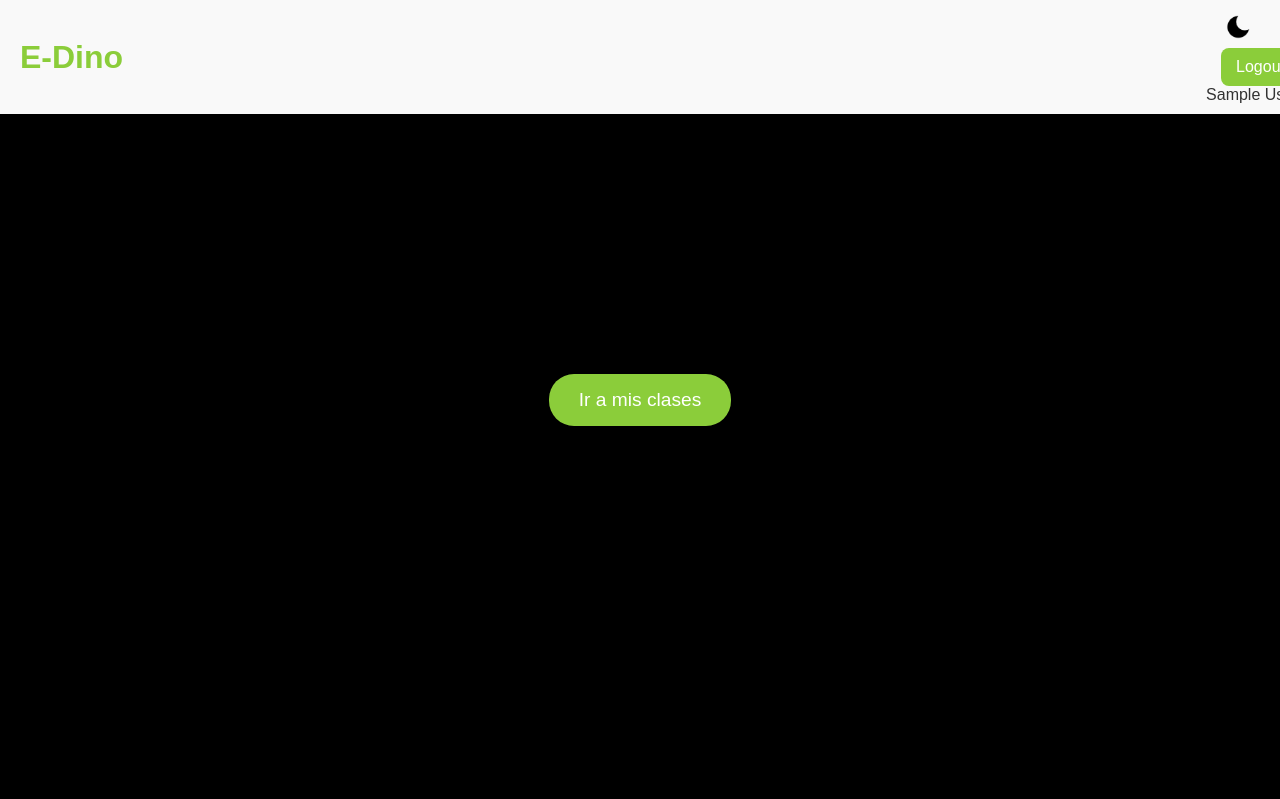
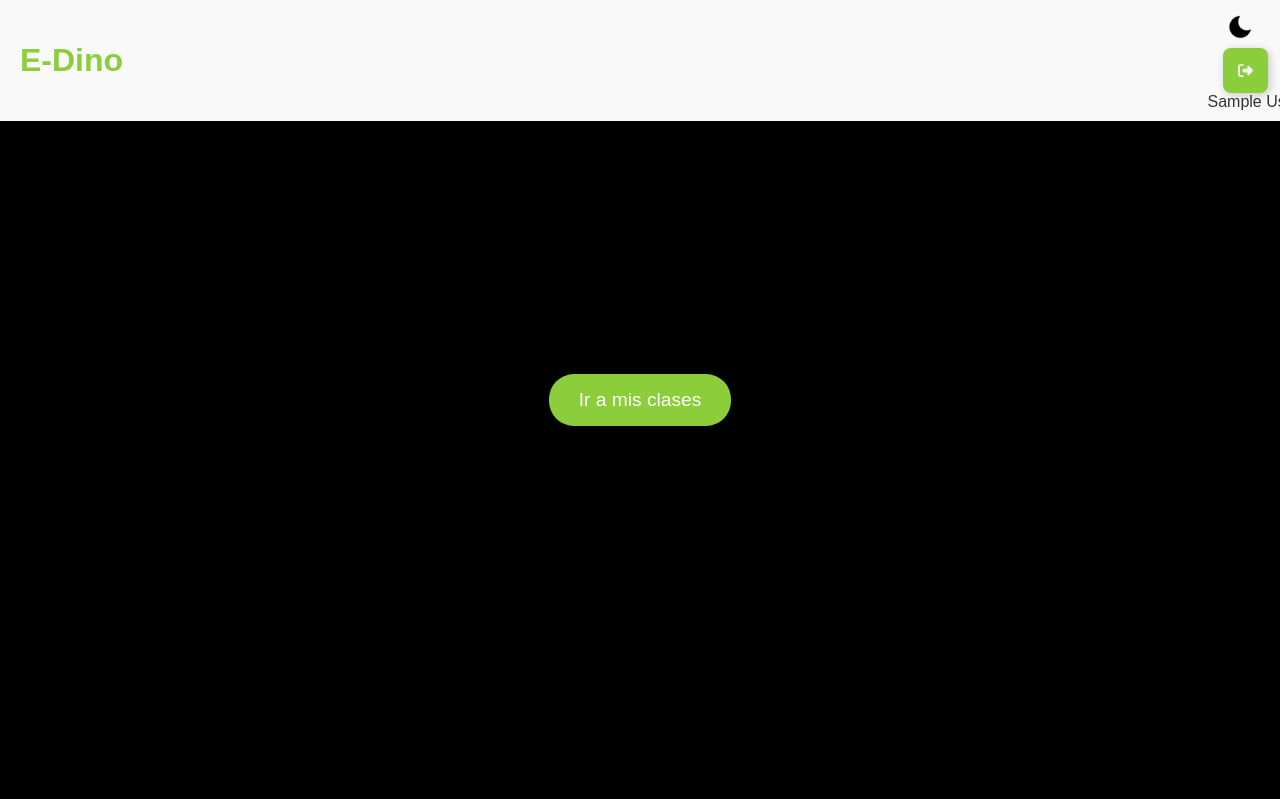
Before and after one commit to JulioDiaz131xd/e-dino_host, a PHP site: page / in a window 1280 px wide. Shown: the top 799 px of the page. Run offline with PHP 8.4, Linux system fonts and the light colour scheme; the visitor is signed in with stand-in values (Sample User, id 1); some libraries are stand-ins or nearby versions.

Commit message:
DAN BETA LOGOUT
XD

```diff
--- a/assets/css/style-index.css
+++ b/assets/css/style-index.css
@@ -9,6 +9,83 @@
     --color-button-light: #8BCD3A;
     --color-button-dark: rgb(139, 205, 58);
 }
+
+/* LOGOUT BETA */
+
+/* From Uiverse.io by kennyotsu-monochromia */
+.Btn {
+    --black: #000000;
+    --ch-black: #141414;
+    --eer-black: #1b1b1b;
+    --night-rider: #2e2e2e;
+    --white: #ffffff;
+    --af-white: #f3f3f3;
+    --ch-white: #e1e1e1;
+    display: flex;
+    align-items: center;
+    justify-content: flex-start;
+    width: 45px;
+    height: 45px;
+    border: none;
+    border-radius: 5px;
+    cursor: pointer;
+    position: relative;
+    overflow: hidden;
+    transition-duration: .3s;
+    box-shadow: 2px 2px 10px rgba(0, 0, 0, 0.199);
+    background-color: var(--night-rider);
+  }
+
+  /* plus sign */
+  .sign {
+    width: 100%;
+    transition-duration: .3s;
+    display: flex;
+    align-items: center;
+    justify-content: center;
+  }
+
+  .sign svg {
+    width: 17px;
+  }
+
+  .sign svg path {
+    fill: var(--af-white);
+  }
+  /* text */
+  .text {
+    position: absolute;
+    right: 0%;
+    width: 0%;
+    opacity: 0;
+    color: var(--af-white);
+    font-size: 1.2em;
+    font-weight: 600;
+    transition-duration: .3s;
+  }
+  /* hover effect on button width */
+  .Btn:hover {
+    width: 125px;
+    border-radius: 5px;
+    transition-duration: .3s;
+  }
+
+  .Btn:hover .sign {
+    width: 30%;
+    transition-duration: .3s;
+    padding-left: 20px;
+  }
+  /* hover effect button's text */
+  .Btn:hover .text {
+    opacity: 1;
+    width: 70%;
+    transition-duration: .3s;
+    padding-right: 10px;
+  }
+  /* button click effect*/
+  .Btn:active {
+    transform: translate(2px ,2px);
+  }
 
 /* General Styles */
 body {
--- a/index.php
+++ b/index.php
@@ -30,7 +30,10 @@ session_start();
                 if (!in_array($currentPage, ['login.php', 'register.php'])):
                     if (isset($_SESSION['user_id'])): ?>
                         <form action="/public/logout.php" method="post" class="logout-form">
-                            <button type="submit" class="header-btn">Logout</button>
+                        <button class="Btn">
+                            <div class="sign"><svg viewBox="0 0 512 512"><path d="M377.9 105.9L500.7 228.7c7.2 7.2 11.3 17.1 11.3 27.3s-4.1 20.1-11.3 27.3L377.9 406.1c-6.4 6.4-15 9.9-24 9.9c-18.7 0-33.9-15.2-33.9-33.9l0-62.1-128 0c-17.7 0-32-14.3-32-32l0-64c0-17.7 14.3-32 32-32l128 0 0-62.1c0-18.7 15.2-33.9 33.9-33.9c9 0 17.6 3.6 24 9.9zM160 96L96 96c-17.7 0-32 14.3-32 32l0 256c0 17.7 14.3 32 32 32l64 0c17.7 0 32 14.3 32 32s-14.3 32-32 32l-64 0c-53 0-96-43-96-96L0 128C0 75 43 32 96 32l64 0c17.7 0 32 14.3 32 32s-14.3 32-32 32z"></path></svg></div>
+                            <div class="text">Logout</div>
+                        </button>
                         </form>
                         <div class="user-info">
                             <span class="user-name"><?php echo htmlspecialchars($_SESSION['nombre']); ?></span>
```
